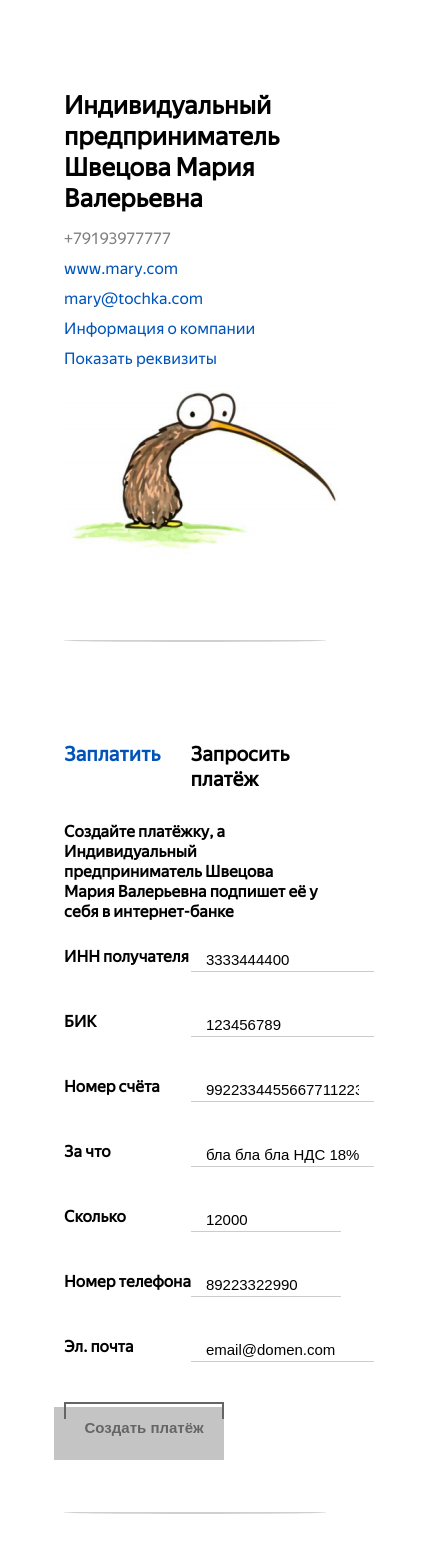
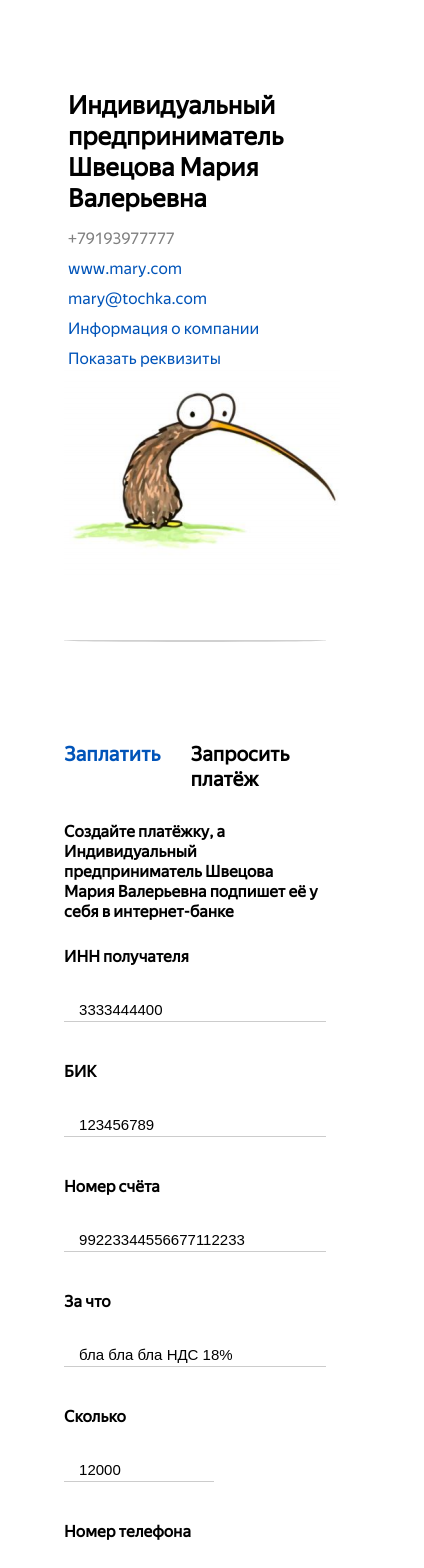
Before and after one commit to a-shchupakov/internet-bank, an Angular app: page /bank/ask in a window 390 px wide. Shown: the top 1568 px of the page, 424 px wide, since content can reach past the window. Built offline with nearby package versions, Linux system fonts and the light colour scheme; no server answers; grey boxes are pictures that could not be loaded.

Commit message:
Добавляет медиа-запросы

```diff
--- a/src/app/internet-bank/company/company-header/company-header.component.css
+++ b/src/app/internet-bank/company/company-header/company-header.component.css
@@ -67,3 +67,22 @@
 {
     color: #808080;
 }
+
+@media (max-width: 1150px)
+{
+    .personal-data
+    {
+        flex-flow: column nowrap;
+    }
+
+    .personal-data__info,
+    .personal-data__image
+    {
+        margin: 0 auto;
+    }
+
+    .personal-data__info
+    {
+        width: 97%;
+    }
+}
--- a/src/app/internet-bank/payment/ask-for-payment-block/ask-for-payment-block.component.ts
+++ b/src/app/internet-bank/payment/ask-for-payment-block/ask-for-payment-block.component.ts
@@ -9,7 +9,7 @@ import {ValidationService} from '../../../shared/validation.service';
 @Component({
   selector: 'app-ask-for-payment-block',
   templateUrl: './ask-for-payment-block.component.html',
-  styleUrls: ['./ask-for-payment-block.component.css', '../payment.component.css']
+  styleUrls: ['../payment.component.css', './ask-for-payment-block.component.css']
 })
 export class AskForPaymentBlockComponent implements OnInit {
     company: Company;
--- a/src/app/internet-bank/payment/pay-block/card-payment/card-payment.component.css
+++ b/src/app/internet-bank/payment/pay-block/card-payment/card-payment.component.css
@@ -78,3 +78,51 @@
 
     margin-top: 10px;
 }
+
+.payment-info .payment-form__input-container
+{
+    min-width: 170px;
+}
+
+@media (max-width: 1390px)
+{
+    .payment-form
+    {
+        flex-flow: column nowrap;
+    }
+
+    .card-info,
+    .payment-info
+    {
+        margin: 0 auto;
+    }
+
+    .payment-info
+    {
+        margin-top: 40px;
+    }
+}
+
+@media (max-width: 550px)
+{
+    .payment-info
+    {
+        display: flex;
+        flex-flow: column nowrap;
+    }
+
+    .card-info
+    {
+        grid-template-columns: 1fr;
+        grid-template-rows: 1fr 1fr 1fr 1fr;
+        grid-template-areas: "icons" "number" "." ".";
+
+        width: 97%;
+    }
+
+    .card-info .payment-form__input
+    {
+        margin-top: 0;
+        margin-bottom: 0;
+    }
+}
--- a/src/app/internet-bank/payment/pay-block/card-payment/card-payment.component.ts
+++ b/src/app/internet-bank/payment/pay-block/card-payment/card-payment.component.ts
@@ -7,7 +7,7 @@ import {ValidationService} from '../../../../shared/validation.service';
 @Component({
     selector: 'app-card-payment',
     templateUrl: './card-payment.component.html',
-    styleUrls: ['./card-payment.component.css', '../../payment.component.css']
+    styleUrls: ['../../payment.component.css', './card-payment.component.css']
 })
 export class CardPaymentComponent implements OnInit {
     cardPayment: FormGroup;
--- a/src/app/internet-bank/payment/pay-block/internet-bank-payment/internet-bank-payment.component.ts
+++ b/src/app/internet-bank/payment/pay-block/internet-bank-payment/internet-bank-payment.component.ts
@@ -5,7 +5,7 @@ import {ValidationService} from '../../../../shared/validation.service';
 @Component({
     selector: 'app-internet-bank-payment',
     templateUrl: './internet-bank-payment.component.html',
-    styleUrls: ['./internet-bank-payment.component.css', '../../payment.component.css']
+    styleUrls: ['../../payment.component.css', './internet-bank-payment.component.css']
 })
 export class InternetBankPaymentComponent implements OnInit {
     internetPayment: FormGroup;
--- a/src/app/internet-bank/payment/payment.component.css
+++ b/src/app/internet-bank/payment/payment.component.css
@@ -254,3 +254,19 @@
         transform: rotate3d(0, 0, 1, 1turn);
     }
 }
+
+@media (max-width: 600px)
+{
+    .payment-form_layout-grid
+    {
+        display: flex;
+        flex-flow: column nowrap;
+        margin-left: auto;
+        margin-right: auto;
+    }
+
+    .payment-form__input
+    {
+        margin-top: 10px;
+    }
+}
```
